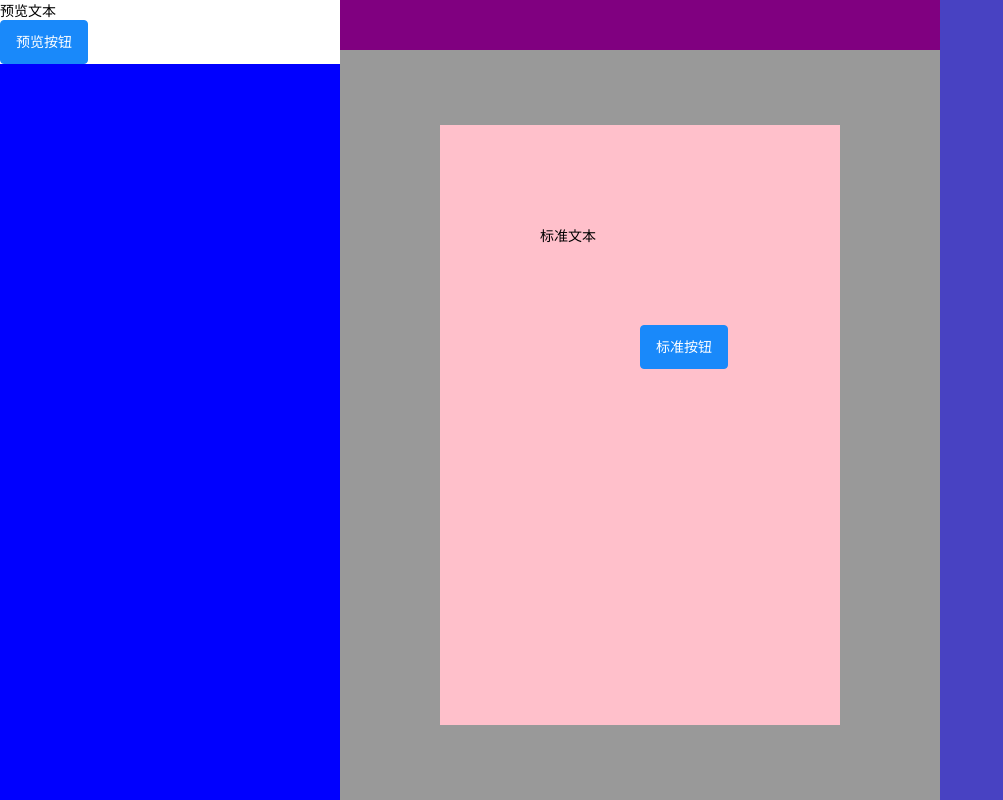
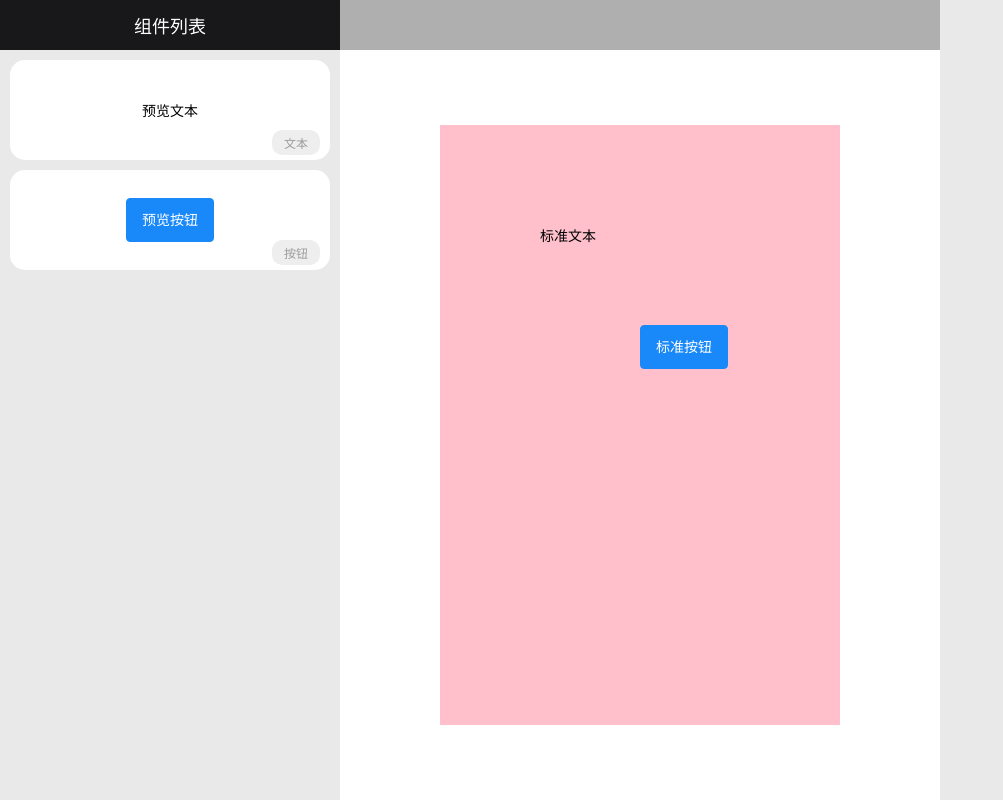
Before and after one commit to windlil/Windcode, a Vue app: page / in a window 1280 px wide. Shown: the whole page, without its empty margins (0-1003 px from the left). Built offline with nearby package versions, Linux system fonts and the light colour scheme.

Commit message:
feat: update

```diff
--- a/src/assets/styles/index.scss
+++ b/src/assets/styles/index.scss
@@ -1 +1,2 @@
 @import url('./reset.scss');
+@import url('./var.scss');
--- /dev/null
+++ b/src/assets/styles/var.scss
@@ -0,0 +1,5 @@
+:root {
+  --editor-center-background-color: #fff;
+  --editor-top-background-color: #afafaf;
+  --eidtor-sider-background-color: #e9e9e9;
+}
--- a/src/components/editor-left/index.vue
+++ b/src/components/editor-left/index.vue
@@ -6,9 +6,15 @@ const registerConfig = inject<any>('registerConfig')
 
 <template>
   <div class="editor-left">
+    <div class="editor-left-title">
+      组件列表
+    </div>
     <template v-for="block in registerConfig.componentList" :key="block.id">
       <div class="editor-left-box">
         <component :is="block.preview()" />
+        <div class="editor-left-box__name">
+          {{ block.label }}
+        </div>
       </div>
     </template>
   </div>
@@ -18,9 +24,52 @@ const registerConfig = inject<any>('registerConfig')
 .editor-left {
   width: 100%;
   height: 100%;
+  overflow: auto;
+  user-select: none;
+
+  &-title {
+    width: 100%;
+    height: 50px;
+    font-size: 18px;
+    display: flex;
+    justify-content: center;
+    align-items: center;
+    color: #ffffff;
+    background-color: #18181b;
+  }
 
   &-box {
+    position: relative;
+    box-sizing: border-box;
+    display: flex;
+    justify-content: center;
+    align-items: center;
+    min-width: 100px;
+    min-height: 100px;
+    margin: 10px;
     background-color: #fff;
+    border-radius: 15px;
+
+    &::after {
+      content: '';
+      position: absolute;
+      top: 0;
+      left: 0;
+      right: 0;
+      bottom: 0;
+      background-color: transparent;
+    }
+
+    &__name {
+      position: absolute;
+      font-size: 12px;
+      bottom: 5px;
+      right: 10px;
+      padding: 4px 12px;
+      border-radius: 10px;
+      background-color: #e4e4e49d;
+      color: #9c9c9c;
+    }
   }
 }
 </style>
--- a/src/components/editor/index.vue
+++ b/src/components/editor/index.vue
@@ -44,12 +44,12 @@ defineProps<Prop>()
 
   &-left {
     width: 340px;
-    background-color: blue;
+    background-color: var(--eidtor-sider-background-color);
   }
 
   &-right {
     width: 340px;
-    background-color: rgb(72, 66, 194);
+    background-color: var(--eidtor-sider-background-color);
   }
 
   &-center {
@@ -59,7 +59,7 @@ defineProps<Prop>()
 
     &-top {
       height: 50px;
-      background-color: purple;
+      background-color: var(--editor-top-background-color);
     }
 
     &-container {
@@ -70,7 +70,7 @@ defineProps<Prop>()
       justify-content: center;
       width: 100%;
       overflow: auto;
-      background-color: rgb(153, 153, 153);
+      background-color: var(--editor-center-background-color);
 
       // 画布
       .editor-canvas {
--- a/src/utils/register.jsx
+++ b/src/utils/register.jsx
@@ -19,6 +19,7 @@ export const registerConfig = createConfigg()
 registerConfig.register({
   id: 1,
   type: 'text',
+  label: '文本',
   preview: () => <span>预览文本</span>,
   render: () => <span>标准文本</span>
 })
@@ -26,6 +27,7 @@ registerConfig.register({
 registerConfig.register({
   id: 2,
   type: 'button',
+  label: '按钮',
   preview: () => <Button type="primary">预览按钮</Button>,
   render: () => <Button type="primary">标准按钮</Button>
 })
```
